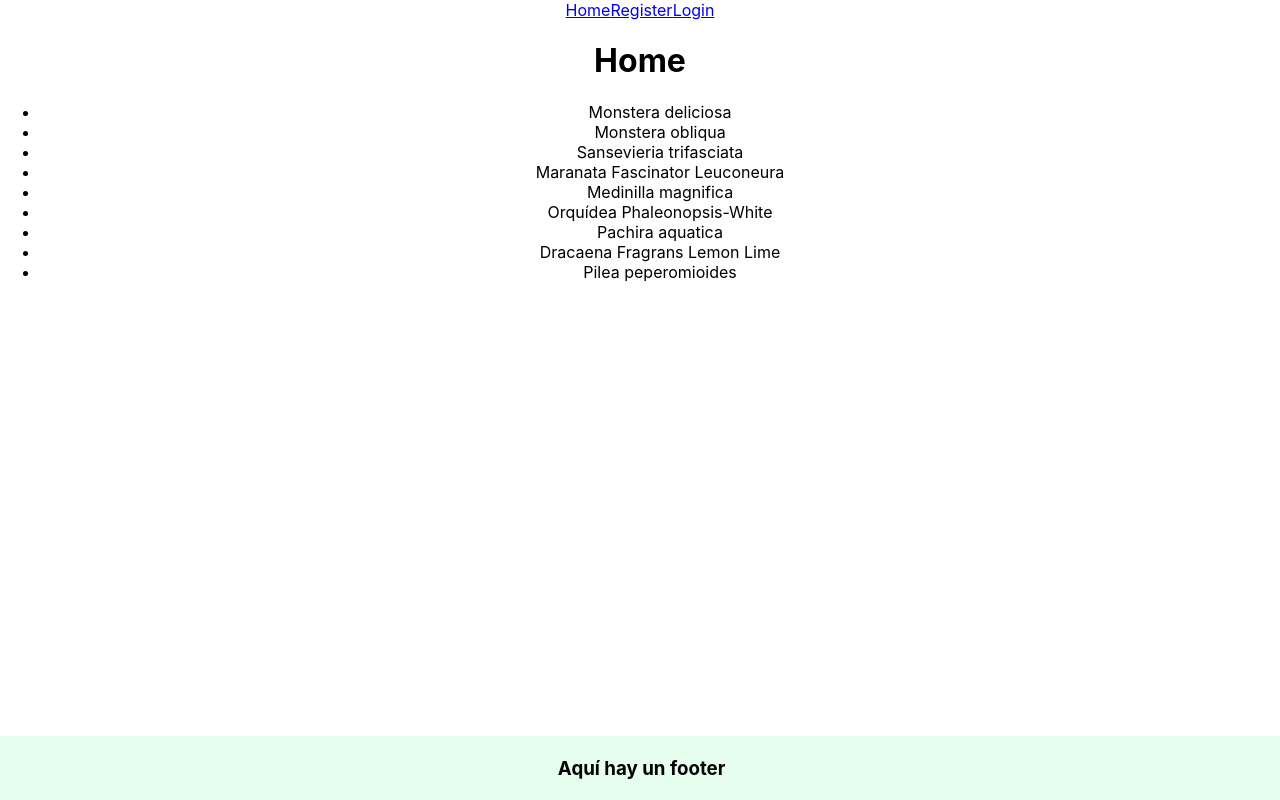
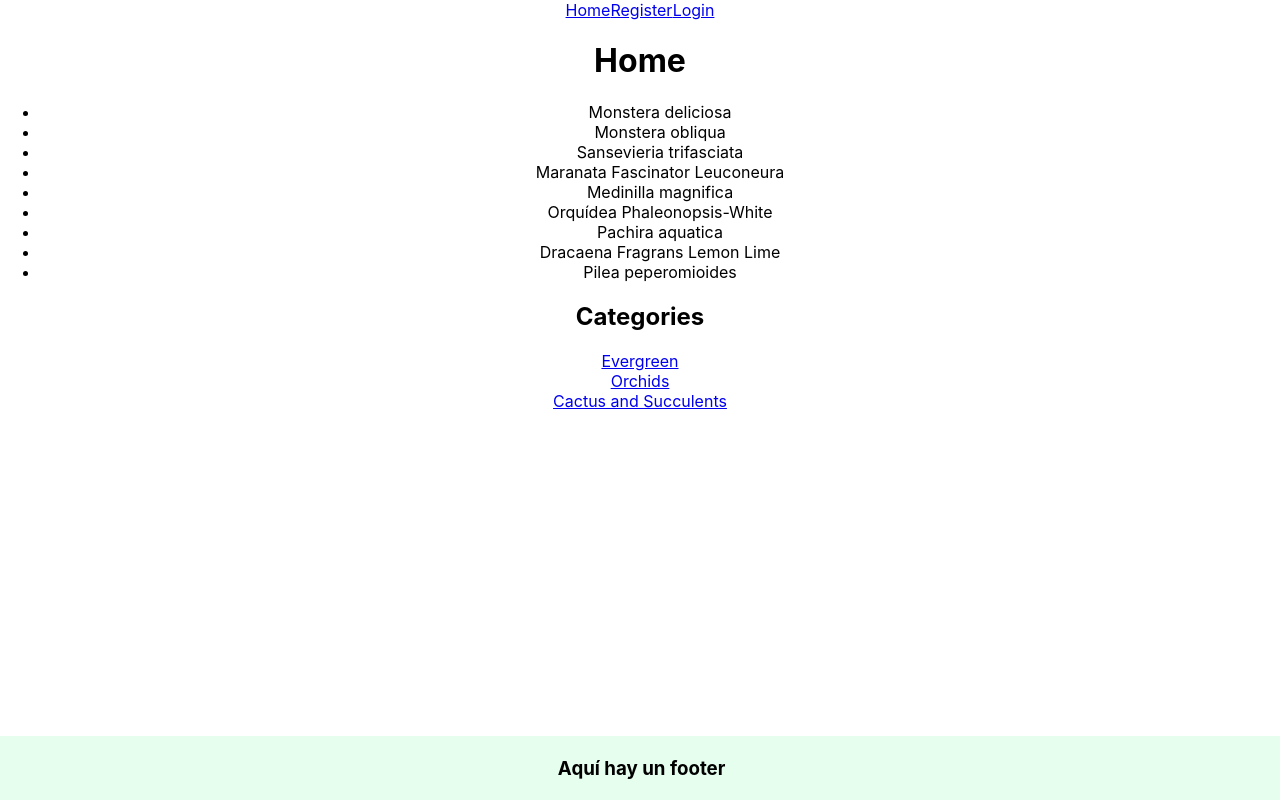
Before and after one commit to MaGaBoo/final-project-web, a React (Create React App) app: page / in a window 1280 px wide. Built offline with nearby package versions, Linux system fonts and the light colour scheme.

Commit message:
created categories views

```diff
--- a/src/App.js
+++ b/src/App.js
@@ -9,6 +9,9 @@ import { Routes, Route } from "react-router";
 import Navbar from "./components/Navbar/Navbar";
 import Footer from "./components/Footer/Footer";
 import Profile from './views/Profile/Profile';
+import Evergreen from './views/Categories/Evergreen/Evergreen';
+import Orchids from './views/Categories/Orchids/Orchids';
+import CactusAndSucculents from './views/Categories/CactusAndSucculents/CactusAndSucculents';
 import { useAuthContext } from "./contexts/AuthContext";
 import ProtectedRoute from "./guards/ProtectedRoute";
 
@@ -27,6 +30,9 @@ function App() {
             <Route path="/" element={<Home />} />
             <Route path="/login" element={<Login />} />
             <Route path="/register" element={<Register />} />
+            <Route path="/evergreen" element={<Evergreen />} />
+            <Route path="/orchids" element={<Orchids />} />
+            <Route path="/cactus-and-succulents" element={<CactusAndSucculents />} />
 
 
             <Route path="/" element={<ProtectedRoute />}>
--- /dev/null
+++ b/src/views/Categories/CactusAndSucculents/CactusAndSucculents.js
@@ -0,0 +1,11 @@
+import "./CactusAndSucculents.scss";
+
+const CactusAndSucculents = () => {
+  return (
+    <div>
+      <h1>🌵 🌵 🌵</h1>
+    </div>
+  );
+};
+
+export default CactusAndSucculents;
--- /dev/null
+++ b/src/views/Categories/Evergreen/Evergreen.js
@@ -0,0 +1,11 @@
+import "./Evergreen.scss";
+
+const Evergreen = () => {
+  return (
+    <div>
+      <h1>🌱 🌱 🌱</h1>
+    </div>
+  );
+};
+
+export default Evergreen;
--- /dev/null
+++ b/src/views/Categories/Orchids/Orchids.js
@@ -0,0 +1,11 @@
+import "./Orchids.scss";
+
+const Orchids = () => {
+  return (
+    <div>
+      <h1>🌺 🌺 🌺</h1>
+    </div>
+  );
+};
+
+export default Orchids;
--- a/src/views/Home/Home.jsx
+++ b/src/views/Home/Home.jsx
@@ -1,4 +1,5 @@
 import '../../components/PlantsList/PlantList';
+import { Link } from 'react-router-dom';
 import PlantsList from '../../components/PlantsList/PlantList';
 import './Home.scss';
 
@@ -7,6 +8,14 @@ const Home = () => {
     <>
       <h1>Home</h1>
       <PlantsList />
+
+      <h2>Categories</h2>
+      <Link to='/evergreen'>Evergreen</Link>
+      <br/>
+      <Link to='/orchids'>Orchids</Link>
+      <br/>
+      <Link to='/cactus-and-succulents'>Cactus and Succulents</Link>
+
     </>
   )
 }
```
Also changed, not shown: src/views/Categories/CactusAndSucculents/CactusAndSucculents.scss (added), src/views/Categories/Evergreen/Evergreen.scss (added), src/views/Categories/Orchids/Orchids.scss (added).
